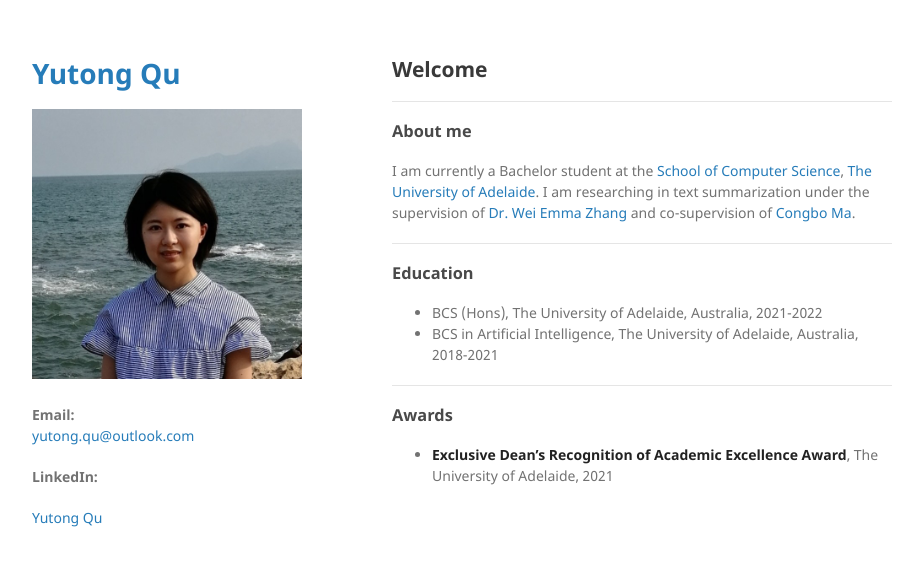
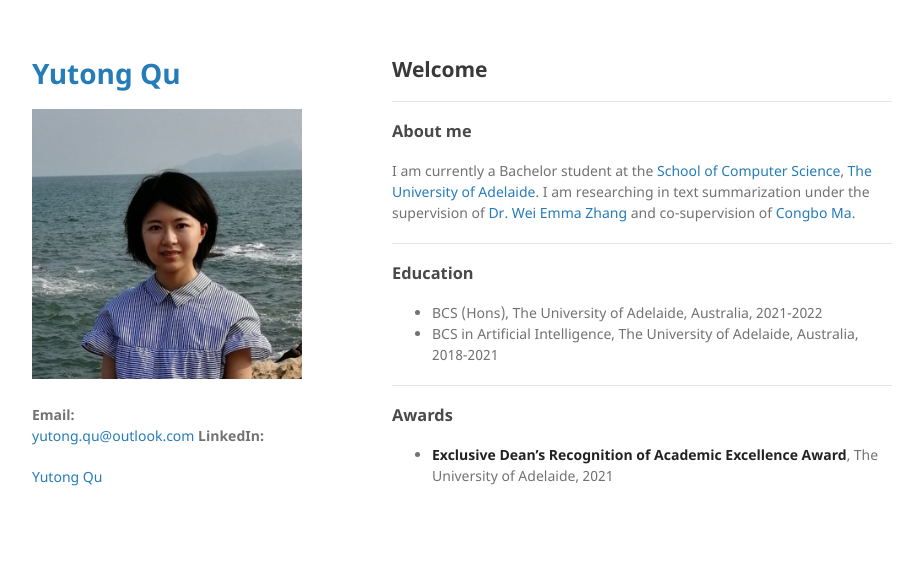
Before and after one commit to yutongqu/yutongqu.github.io, a Jekyll site: the page built from index.md, in a window 1280 px wide. Shown: the top 566 px of the page, without its empty margins (178-1101 px from the left). Built offline with Jekyll 4.4.1, drawn with Linux system fonts in a browser that asks for light colours; our own code applies the rules of GitHub Pages for plain Markdown files; the repository's description, which GitHub fills in, is left out.

Commit message:
Update default.html

```diff
--- a/_layouts/default.html
+++ b/_layouts/default.html
@@ -25,15 +25,11 @@
 
 
         {% if site.email %}
-        <nobr><b>Email: </b>
-          <p class="view"><a href="mailto:{{ site.email_link }}">{{ site.email }}</a></p>
-        </nobr>
+        <nobr><b>Email: </b><p class="view"><a href="mailto:{{ site.email_link }}">{{ site.email }}</a></nobr>
         {% endif %}
 
         {% if site.linkedin %}
-        <nobr><p><b>LinkedIn: </b>
-          <p class="view"><a href="{{ site.linkedin }}">Yutong Qu</a></p>
-        </nobr>
+        <nobr><b>LinkedIn: </b><p class="view"><a href="{{ site.linkedin }}">Yutong Qu</a></nobr>
         {% endif %}
 
 
```
